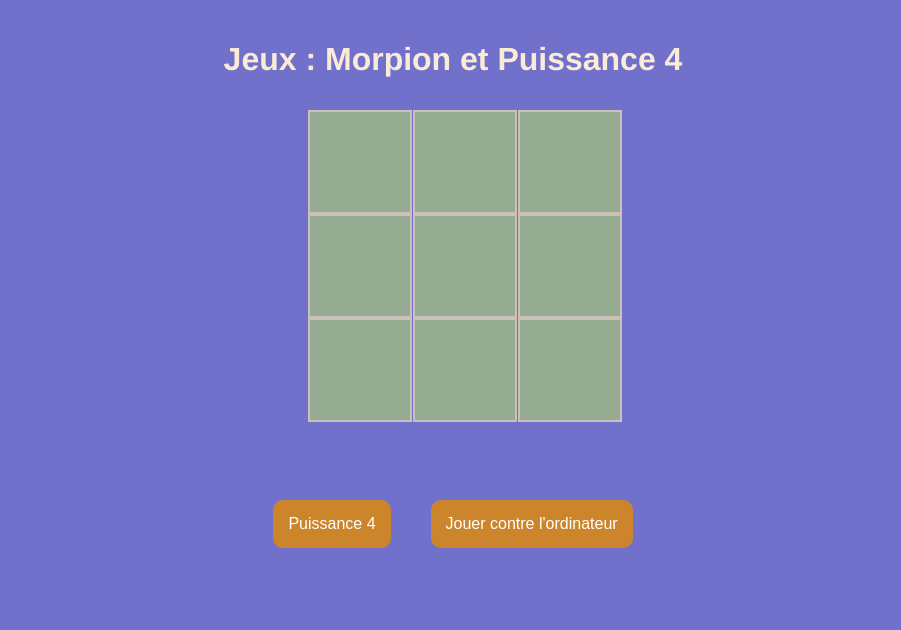
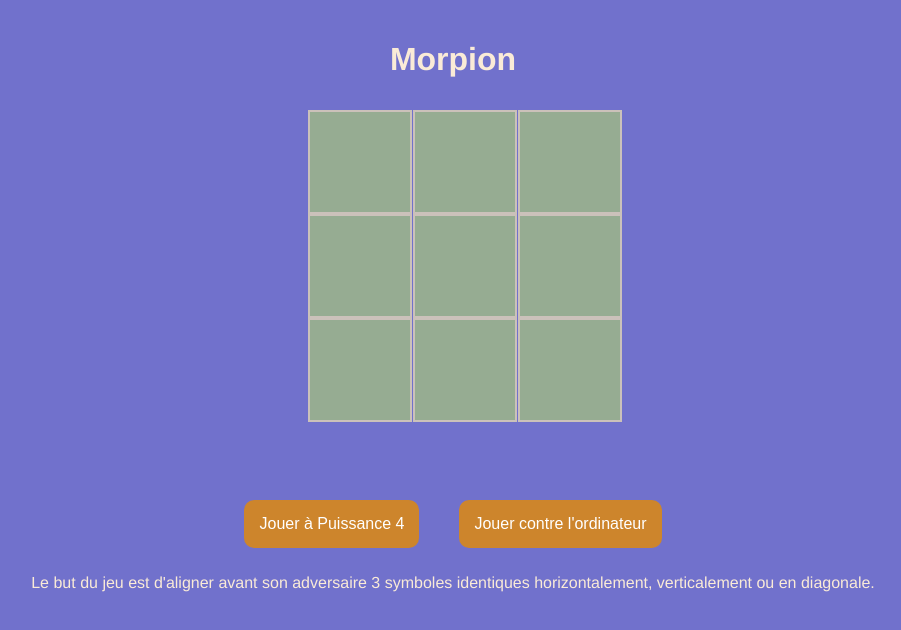
Before and after one commit to lucelia-lage/morpion_et_puissance4, a plain HTML site: page index.html in a window 1280 px wide. Shown: the whole page, without its empty margins (187-1088 px from the left). Drawn offline with Linux system fonts and the light colour scheme.

Commit message:
third commit

```diff
--- a/assets/js/main.js
+++ b/assets/js/main.js
@@ -1,5 +1,5 @@
-let gameMode = 'morpion';  // jeu initialisé par défaut
-let currentPlayer = "X";  // joueur X commence
+let gameMode = 'morpion';  // jeu initialisé par défaut en mode morpion
+let currentPlayer = "X";  // joueur "X" commence
 let gameOver = false;
 let gameType = 'player';
 let gridTic = [["", "", ""], ["", "", ""], ["", "", ""]];
@@ -10,16 +10,36 @@ const resultDisplay = document.querySelector("#result");
 const resetButton = document.querySelector("#resetButton");
 const switchGameModeButton = document.querySelector("#switchGameMode");
 const switchGameTypeButton = document.querySelector("#switchGameType");
+const rulesMorpion = document.querySelector("#rulesMorpion");
+const rulesP4 = document.querySelector("#rulesP4");
+const titleMorpion = document.querySelector("#titleMorpion");
+const titleP4 = document.querySelector("#titleP4")
 
 // mode de jeu :
 function setGameMode() {
     document.body.classList.add(gameMode); // ajoute la classe correspondant au mode de jeu
     createMap();
-    switchGameModeButton.textContent = gameMode === 'morpion' ? 'Puissance 4' : 'Morpion Simple';
+    switchGameModeButton.textContent = gameMode === 'morpion' ? 'Jouer à Puissance 4' : 'Jouer à Morpion Simple';
+    if (gameMode === 'morpion') {
+        rulesMorpion.style.display = "block";
+        rulesP4.style.display = "none";
+        titleMorpion.style.display = "block";
+        titleP4.style.display = "none"
+    } else if (gameMode === 'puissance4') {
+        rulesP4.style.display = "block";
+        rulesMorpion.style.display = "none";
+        titleP4.style.display = "block";
+        titleMorpion.style.display = "none";
+    } else {
+        rulesMorpion.style.display = "none";
+        rulesP4.style.display = "none";
+        titleMorpion.style.display = "none";
+        titleP4.style.display = "none";
+    }
 }
 // type de jeu :
 function setGameType() {
-    switchGameTypeButton.textContent = gameType === 'player' ? 'Jouer contre l\'ordinateur' : 'Jouer à deux';
+    switchGameTypeButton.textContent = gameType === "player" ? "Jouer contre l'ordinateur" : "Jouer à deux";
 }
 // création grille :
 function createMap() {
@@ -35,17 +55,15 @@ function createMap() {
             cellContainer.classList.add("cell");
             rowContainer.appendChild(cellContainer); //ajoute la cellule à la ligne
             cellContainer.textContent = cell;
-            cellContainer.addEventListener("click", () => handleClick(rowIndex, colIndex));
+            cellContainer.addEventListener("click", () => play(rowIndex, colIndex));
         });
     });
 }
 // clic sur une cellule :
-function handleClick(row, col) {
+function play(row, col) {
     if (gameOver) return; // jeu terminé? rien se passe!
-
     // cellule déjà occupée ?
     if (gameMode === 'morpion' && gridTic[row][col] !== "" || gameMode === 'puissance4' && gridPfour[row][col] !== "") return;
-
     // jeton dans la case :
     if (gameMode === 'morpion') { // en mode ternaire : const grid = gameMode === 'morpion' ? gridTic : gridPFour // après placer le jeton // et mettre à joue l'affichage
         gridTic[row][col] = currentPlayer; //place le jeton en mode morpion
@@ -71,7 +89,7 @@ function handleClick(row, col) {
     currentPlayer = currentPlayer === "X" ? "O" : "X";
     // ordi joue :
     if (gameType === "computer" && currentPlayer === "O" && !gameOver) {
-        setTimeout(computerMove, 500); // pour avoir le temps de voir les actions se dérouler => ça évite aussi des bugs !
+        setTimeout(computerMove, 100); // pour avoir le temps de voir les actions se dérouler => ça évite aussi des bugs !
     } // sinon, tout simplement : computerMove()
 }
 // mouvement de l'ordinateur :
@@ -80,7 +98,6 @@ function computerMove() {
     const grid = gameMode === 'morpion' ? gridTic : gridPfour;
     const rows = gameMode === 'morpion' ? 3 : 6; //ternanire indiquant le nb de lignes de chaque mode de jeu
     const cols = gameMode === 'morpion' ? 3 : 7; //ternaire indiquant le nb de colonnes de chaque mode de jeu
-
     // trouver les cellules vides => il faut parcourir la grille et ajouter les coordonnées des cellules vides à emptyCells
     for (let i = 0; i < rows; i++) {
         for (let j = 0; j < cols; j++) {
@@ -92,7 +109,6 @@ function computerMove() {
         const { row, col } = emptyCells[Math.floor(Math.random() * emptyCells.length)];
         grid[row][col] = "O"; //place jeton O dans cellule vide
         gameContainer.children[row].children[col].textContent = "O" //maj l'affichage
-
         // victoire ou match nul après mouvement ordinateur :
         if ((gameMode === 'morpion' && checkWinMorpion()) || (gameMode === 'puissance4' && checkWinP4())) {
             resultDisplay.textContent = "L'ordinateur a gagné !";
@@ -126,19 +142,19 @@ function checkWinP4() {
             if (gridPfour[row][col]) {  // jeton est présent à la position (row, col)?
                 const player = gridPfour[row][col];  // Enregistre le joueur (X ou O)
                 // Vérifie horizontalement
-                if (col + 3 < 7 && gridPfour[row][col] === gridPfour[row][col+1] && gridPfour[row][col+1] === gridPfour[row][col+2] && gridPfour[row][col+2] === gridPfour[row][col+3]) {
+                if (col + 3 < 7 && gridPfour[row][col] === gridPfour[row][col + 1] && gridPfour[row][col + 1] === gridPfour[row][col + 2] && gridPfour[row][col + 2] === gridPfour[row][col + 3]) {
                     return true;
                 }
                 // Vérifie verticalement
-                if (row + 3 < 6 && gridPfour[row][col] === gridPfour[row+1][col] && gridPfour[row+1][col] === gridPfour[row+2][col] && gridPfour[row+2][col] === gridPfour[row+3][col]) {
+                if (row + 3 < 6 && gridPfour[row][col] === gridPfour[row + 1][col] && gridPfour[row + 1][col] === gridPfour[row + 2][col] && gridPfour[row + 2][col] === gridPfour[row + 3][col]) {
                     return true;
                 }
                 // Vérifie diagonalement (haut-gauche à bas-droit)
-                if (row + 3 < 6 && col + 3 < 7 && gridPfour[row][col] === gridPfour[row+1][col+1] && gridPfour[row+1][col+1] === gridPfour[row+2][col+2] && gridPfour[row+2][col+2] === gridPfour[row+3][col+3]) {
+                if (row + 3 < 6 && col + 3 < 7 && gridPfour[row][col] === gridPfour[row + 1][col + 1] && gridPfour[row + 1][col + 1] === gridPfour[row + 2][col + 2] && gridPfour[row + 2][col + 2] === gridPfour[row + 3][col + 3]) {
                     return true;
                 }
                 // Vérifie diagonalement (bas-gauche à haut-droit)
-                if (row - 3 >= 0 && col + 3 < 7 && gridPfour[row][col] === gridPfour[row-1][col+1] && gridPfour[row-1][col+1] === gridPfour[row-2][col+2] && gridPfour[row-2][col+2] === gridPfour[row-3][col+3]) {
+                if (row - 3 >= 0 && col + 3 < 7 && gridPfour[row][col] === gridPfour[row - 1][col + 1] && gridPfour[row - 1][col + 1] === gridPfour[row - 2][col + 2] && gridPfour[row - 2][col + 2] === gridPfour[row - 3][col + 3]) {
                     return true;
                 }
             }
@@ -149,7 +165,6 @@ function checkWinP4() {
 // match nul ?
 function checkDraw(mode) {
     const grid = mode === 'morpion' ? gridTic : gridPfour; //voir la bonne grille selon le jeu choisi
-
     for (let i = 0; i < grid.length; i++) { // encore des cellules vides ?
         for (let j = 0; j < grid[i].length; j++) {
             if (grid[i][j] === "") {
--- a/index.html
+++ b/index.html
@@ -7,20 +7,32 @@
     <link rel="stylesheet" href="./assets/css/style.css">
     <title>Morpion</title>
 </head>
-<!-- inspecter le site : https://jeu-morpion.fr/ -->
+ <!-- inspecter le site : https://jeu-morpion.fr/ -->
 
 <body>
     <main>
-        <h1>Jeux : Morpion et Puissance 4</h1>
+        <h1 id="titleMorpion" style="display: none">Morpion</h1>
+        <h1 id="titleP4" style="display: none">Puissance 4</h1>
         <div id="result"></div>
         <div id="gameContainer"></div>
-       <div class="buttons">
-        <button id="switchGameMode">Puissance 4</button>
-        <button id="switchGameType"></button>
-        <button id="resetButton" style="display: none">Redémarrer</button>
-    </div>
+        <div class="buttons">
+            <button id="switchGameMode">Jouer à Puissance 4</button>
+            <button id="switchGameType"></button>
+            <button id="resetButton" style="display: none">Redémarrer</button>
+        </div>
+        <div>
+            <p id="rulesMorpion" style="display: none;">Le but du jeu est d'aligner avant son
+                adversaire 3 symboles identiques
+                horizontalement,
+                verticalement ou en diagonale.</p>
+        </div>
+        <div>
+            <p id="rulesP4" style="display : none">Le but du jeu est d'aligner avant son
+                adversaire 4 symboles identiques
+                horizontalement,
+                verticalement ou en diagonale.</p>
+        </div>
     </main>
     <script src="./assets/js/main.js"></script>
 </body>
-
 </html>
```
Also changed, not shown: assets/css/style.css (line endings or trailing spaces).
